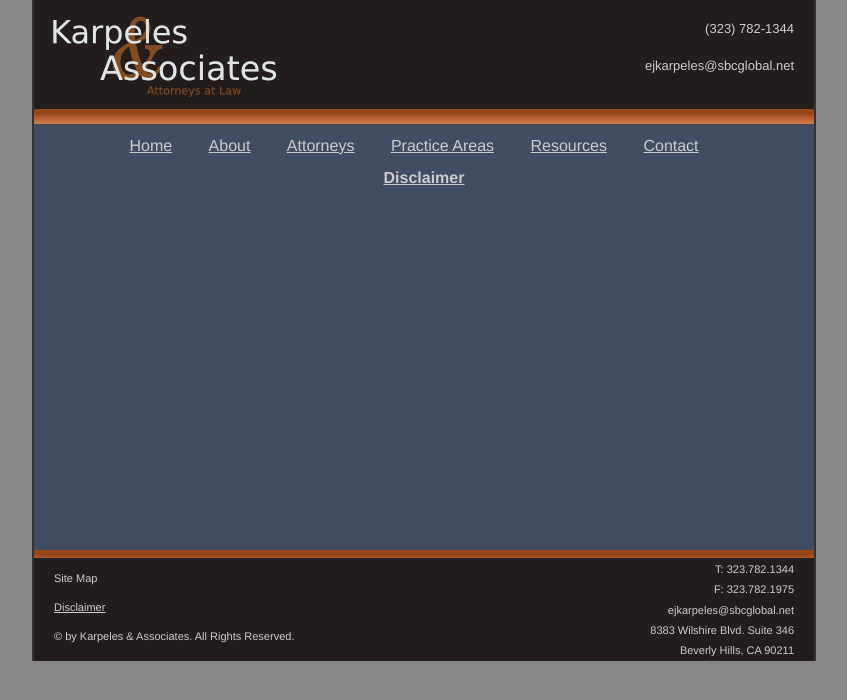
After one commit to emlprime/karpeles, a Django app: template templates/disclaimer.html in a window 1280 px wide. The commit adds this page. Shown: the top 700 px of the page, without its empty margins (248-1095 px from the left). Run offline with Django 3.2, Linux system fonts and the light colour scheme; the template is opened without the code that fills it, so the values that code supplies are empty.

Commit message:
added disclaimer

```diff
--- a/content/admin.py
+++ b/content/admin.py
@@ -1,6 +1,6 @@
 from django.contrib import admin
 
-from karpeles.content.models import HomeText, PracticeArea, AboutText, Attorney, AttorneyText, PracticeText, ResourceText, ContactText
+from karpeles.content.models import HomeText, PracticeArea, AboutText, Attorney, AttorneyText, PracticeText, ResourceText, ContactText, DisclaimerText
 
 class HomeTextAdmin(admin.ModelAdmin):
     pass
@@ -33,3 +33,7 @@ admin.site.register(ResourceText, ResourceTextAdmin)
 class ContactTextAdmin(admin.ModelAdmin):
     pass
 admin.site.register(ContactText, ContactTextAdmin)
+
+class DisclaimerTextAdmin(admin.ModelAdmin):
+    pass
+admin.site.register(DisclaimerText, DisclaimerTextAdmin)
--- a/site_media/stylesheets/base.css
+++ b/site_media/stylesheets/base.css
@@ -4,13 +4,6 @@
     margin:0;
     padding:0;
 }
-
-
-#header
-{
-  margin-top: 1em;
-}
-
 
 a:link, a:visited, a:active
 {
@@ -60,14 +53,13 @@ ul
 #practice_areas li div:hover
 {
   background-color: #212b39;
-  color:white;
 }
 
 #practice_areas li div
 {
   padding-top: 0.5em;
   padding-bottom: 0.5em;
-  height: 235px;
+  height: 247px;
   margin-bottom: 1em;
   background-color: #101a28;
 }
@@ -134,6 +126,17 @@ body
   font-size: 15px;
 }
 
+#disclaimer h1
+{
+  font-size:16px;
+  text-decoration: underline;
+}
+
+#disclaimer p
+{
+  margin: 1em;
+}
+
 #practice_area_detail h1, #practice_area_detail h3, #practice_area_detail p
 {
   margin: 0.5em;
--- a/templates/base.html
+++ b/templates/base.html
@@ -76,7 +76,7 @@
     <div id="footer" class="grid_13 alpha">
       <div id="footer_left" class="grid_6 alpha">
 	<p>Site Map</p>
-	<p>Disclaimer</p>
+	<a href="/disclaimer/"><p>Disclaimer</p></a>
 	<p>&copy; by Karpeles & Associates.  All Rights Reserved.</p>
       </div>
       <div id="footer_right" class="grid_7 omega">
--- /dev/null
+++ b/templates/disclaimer.html
@@ -0,0 +1,11 @@
+{% extends "base.html" %}
+
+{% block content %}
+
+<div id="disclaimer" class="grid_11 prefix_1">
+<h1>Disclaimer</h1>
+<p>{{ disclaimerText.disclaimer_text|escape|linebreaks }}</p>
+
+</div>
+
+{% endblock %}
--- a/urls.py
+++ b/urls.py
@@ -19,6 +19,7 @@ urlpatterns += patterns('karpeles.content.views',
     (r'^practice_areas/$', 'practice_areas'),
     (r'^resources/$', 'resources'),
     (r'^contact/$', 'contact'),
+    (r'^disclaimer/$', 'disclaimer'),
 )
 
 urlpatterns += patterns('',
```
Also changed, not shown: content/models.py (+14 -0 lines), content/views.py (+9 -1 lines).
